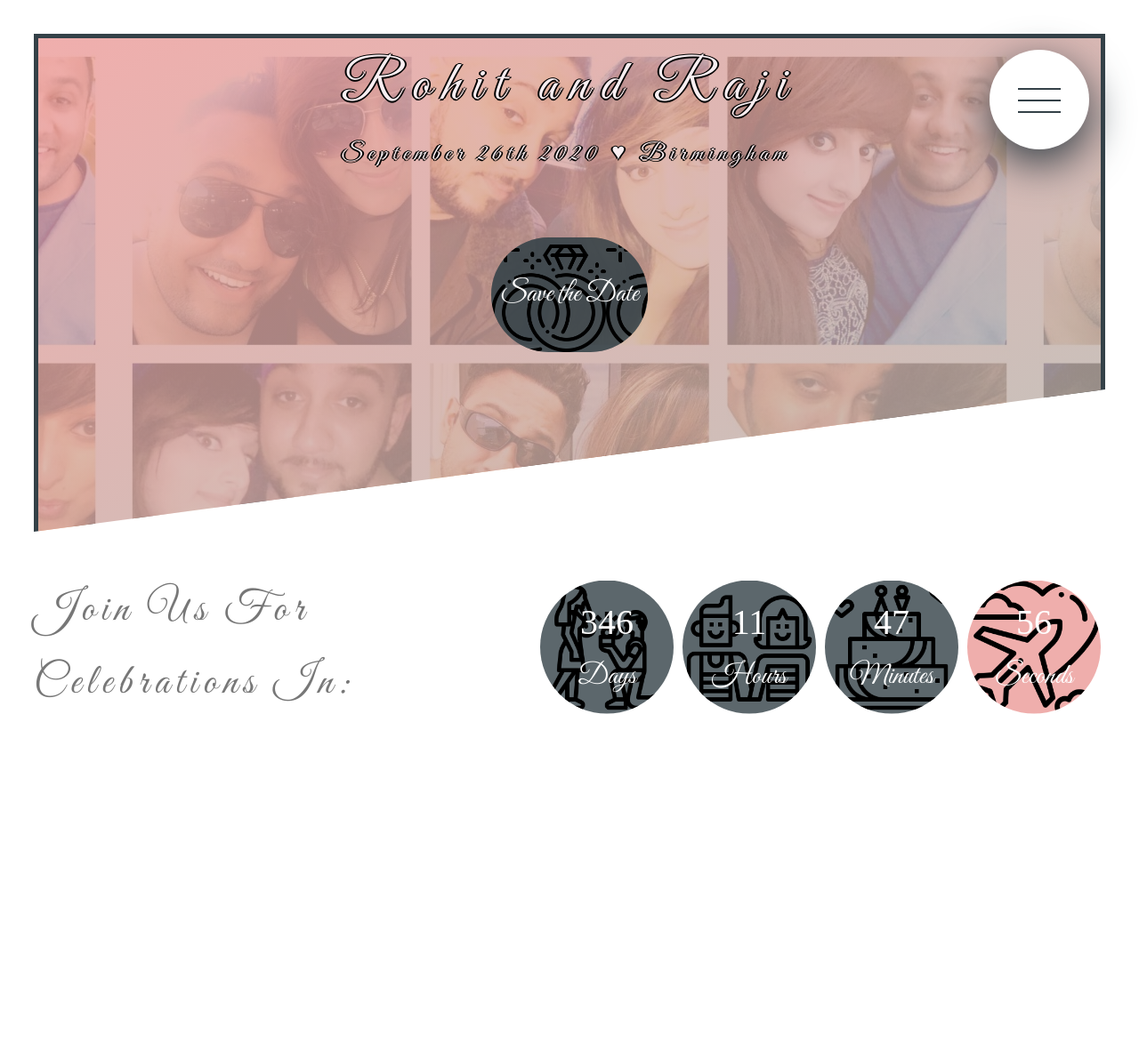
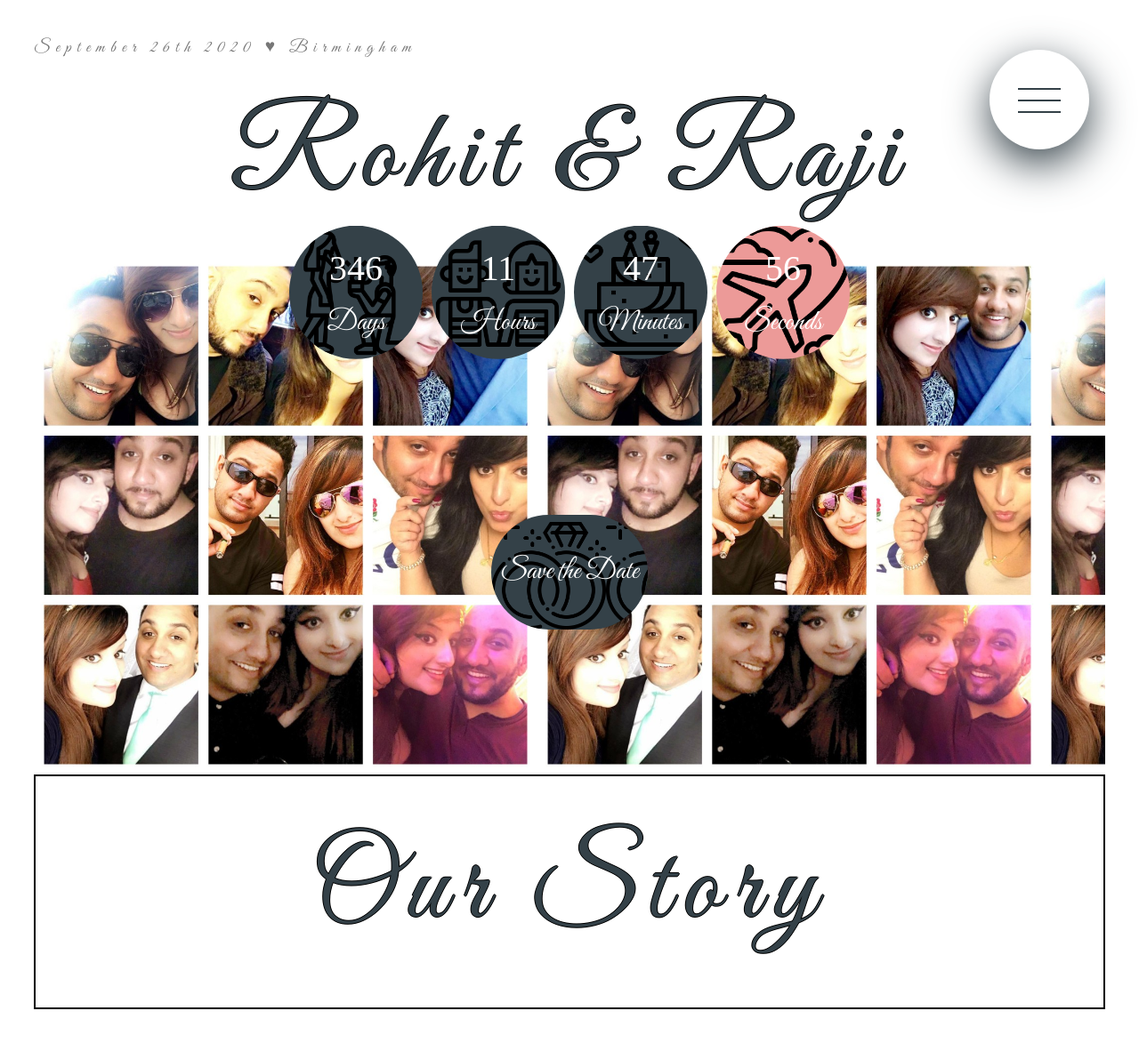
Before and after one commit to rohitshukla1986/wedding-website, an Angular app: page / in a window 1280 px wide. Shown: the whole page at 89% size. Before the commit the page ends 895 px from the top, so only its background shows below. Built offline with nearby package versions, Linux system fonts and the light colour scheme; a web font is replaced by a local one.

Commit message:
layout redone

```diff
--- a/src/app/app.component.css
+++ b/src/app/app.component.css
@@ -18,40 +18,51 @@ body {
 
 .header {
   display: flex;
-  flex-direction: row;
+  flex-direction: column;
   align-items: flex-start;
-  height: 70vh;
-  background-size: cover;
-  background: linear-gradient(
-    to left top,
-    rgba(181, 180, 172, 0.8),
-    rgba(236, 154, 152, 0.8)),
-  url("../assets/img/collage.jpg") top;
+  height: 100vh;
+  /*background-size: cover;*/
+  /*background: linear-gradient(*/
+    /*to left top,*/
+    /*rgba(181, 180, 172, 0.8),*/
+    /*rgba(236, 154, 152, 0.8)),*/
+  /*url("../assets/img/collage.jpg") top;*/
 
-  clip-path: polygon(0 0, 100% 0, 100% 50vh, 0 100%);
-  border-top: #344148 5px solid;
-  border-left: #344148 5px solid;
-  border-right: #344148 5px solid;
+  /*clip-path: polygon(0 0, 100% 0, 100% 50vh, 0 100%);*/
+  /*border-top: #344148 5px solid;*/
+  /*border-left: #344148 5px solid;*/
+  /*border-right: #344148 5px solid;*/
+}
+
+.header-picture {
+  display: flex;
+  flex-direction: column;
+  width: 100%;
+  height: 100%;
+  background-image: url("../assets/img/collage.jpg");
+  background-size: contain;
 }
 
 .heading-primary {
-  font-family: 'Great Vibes', cursive;
-  text-shadow: -2px 0 black, 0 2px black, 2px 0 black, 0 -1px black;
-  color: #F8EEF1;
+  text-shadow: -1px 0 black, 0 1px black, 1px 0 black, 0 -1px black;
+  color: #344148;
 }
 
 .heading-primary-main {
   display: block;
-  font-size: 5vw;
+  font-size: 10vw;
   font-weight: 400;
   letter-spacing: 1vw;
   animation: moveInLeft 1s ease-out;
+  font-family: 'Great Vibes', cursive;
+
 }
 
 .heading-primary-sub {
+  font-family: 'Great Vibes', cursive;
   display: block;
-  font-size: 2vw;
-  font-weight: 400;
+  font-size: 1.5vw;
+  font-weight: 300;
   letter-spacing: 0.5vw;
   animation: moveInRight 1s ease-out;
 }
@@ -61,14 +72,21 @@ body {
   flex: auto;
   align-items: center;
   flex-direction: column;
+  height: 35vh;
+  width:100%;
+}
+
+.count-down-container {
   height: 100%;
+  display: flex;
+  align-items: center;
+  justify-content: center;
 }
 
 .rsvp-button-container {
   height: 100%;
   display: flex;
-  align-items: center;
-  padding-bottom: 130px;
+  justify-content: center;
 }
 
 .menu-button-container {
--- a/src/app/app.component.html
+++ b/src/app/app.component.html
@@ -6,19 +6,24 @@
 </head>
 
 <app-menu-button></app-menu-button>
+<span class="heading-primary-sub">September 26th 2020 &#9829; Birmingham</span>
 <header class="header">
   <div class="heading-container">
     <h1 class="heading-primary">
-      <span class="heading-primary-main">Rohit and Raji</span>
-      <span class="heading-primary-sub">September 26th 2020 &#9829; Birmingham</span>
+      <span class="heading-primary-main">Rohit & Raji</span>
     </h1>
+  </div>
+  <div class="header-picture">
+    <div class="count-down-container">
+      <app-count-down-timer></app-count-down-timer>
+    </div>
     <div class="rsvp-button-container">
       <app-rsvp-button></app-rsvp-button>
     </div>
   </div>
 </header>
 <main>
-  <app-count-down-timer></app-count-down-timer>
+ <app-our-story></app-our-story>
 </main>
 </body>
 </html>
--- a/src/app/app.module.ts
+++ b/src/app/app.module.ts
@@ -5,13 +5,15 @@ import { AppComponent } from './app.component';
 import { CountDownTimerComponent } from './countDownTimer/countDownTimer.component';
 import { RsvpButtonComponent } from './rsvp-button/rsvpButton.component';
 import { MenuButtonComponent } from './menu-button/menuButton.component';
+import {OurStoryComponent} from './our-story/our-story.component';
 
 @NgModule({
   declarations: [
     AppComponent,
     CountDownTimerComponent,
     RsvpButtonComponent,
-    MenuButtonComponent
+    MenuButtonComponent,
+    OurStoryComponent
   ],
   imports: [
     BrowserModule
--- a/src/app/countDownTimer/countDownTimer.component.css
+++ b/src/app/countDownTimer/countDownTimer.component.css
@@ -2,6 +2,8 @@
   display: flex;
   flex-direction: row;
   max-width: 100%;
+  position: relative;
+  top: 10px;
 }
 
 .count-down-container {
@@ -14,13 +16,15 @@
   clip-path: circle(50% at 50% 50%);
   height:150px;
   width:150px;
-  background-color: rgba(52, 65, 72, 0.8);
+  background-color: rgba(52, 65, 72, 1);
   display: flex;
   flex-direction: column;
   align-items: center;
   justify-content: center;
   margin-right: 5px;
   margin-left: 5px;
+  position: relative;
+  bottom: 115px;
 }
 
 .proposal-img {
@@ -77,7 +81,7 @@
 }
 
 .seconds-counter {
-  background-color:  rgba(236, 154, 152, 0.8);
+  background-color:  rgba(236, 154, 152, 1);
 }
 
 .count-down-text {
--- a/src/app/countDownTimer/countDownTimer.component.html
+++ b/src/app/countDownTimer/countDownTimer.component.html
@@ -1,5 +1,4 @@
 <div class="count-down-timer">
-  <p class="count-down-text">Join Us For Celebrations In:</p>
   <div class="count-down-container">
     <div class="interval-container proposal-img">
       <div class="interval-value">{{daysLeft}}</div>
--- /dev/null
+++ b/src/app/our-story/our-story.component.css
@@ -0,0 +1,19 @@
+.heading-primary {
+  text-align: center;
+  text-shadow: -1px 0 black, 0 1px black, 1px 0 black, 0 -1px black;
+  color: #344148;
+}
+
+.heading-primary-main {
+  display: block;
+  font-size: 10vw;
+  font-weight: 400;
+  letter-spacing: 1vw;
+  animation: moveInLeft 1s ease-out;
+  font-family: 'Great Vibes', cursive;
+}
+
+.main {
+  height: 100%;
+  border: 2px solid black;
+}
--- /dev/null
+++ b/src/app/our-story/our-story.component.html
@@ -0,0 +1,5 @@
+<div class="main">
+  <h1 class="heading-primary">
+    <span class="heading-primary-main">Our Story</span>
+  </h1>
+</div>
--- a/src/app/rsvp-button/rsvpButton.component.css
+++ b/src/app/rsvp-button/rsvpButton.component.css
@@ -15,7 +15,7 @@
 .btn-style {
   font-family: 'Great Vibes', cursive;  color: #ffffff;
   font-size: 2rem;
-  background: rgba(52, 65, 72, 0.8) url("../../assets/img/ring.png");
+  background: rgba(52, 65, 72, 1) url("../../assets/img/ring.png");
   background-size: contain;
 }
 
```
Also changed, not shown: src/app/our-story/our-story.component.ts (added, +13 -0 lines), src/assets/img/border.png (added).
